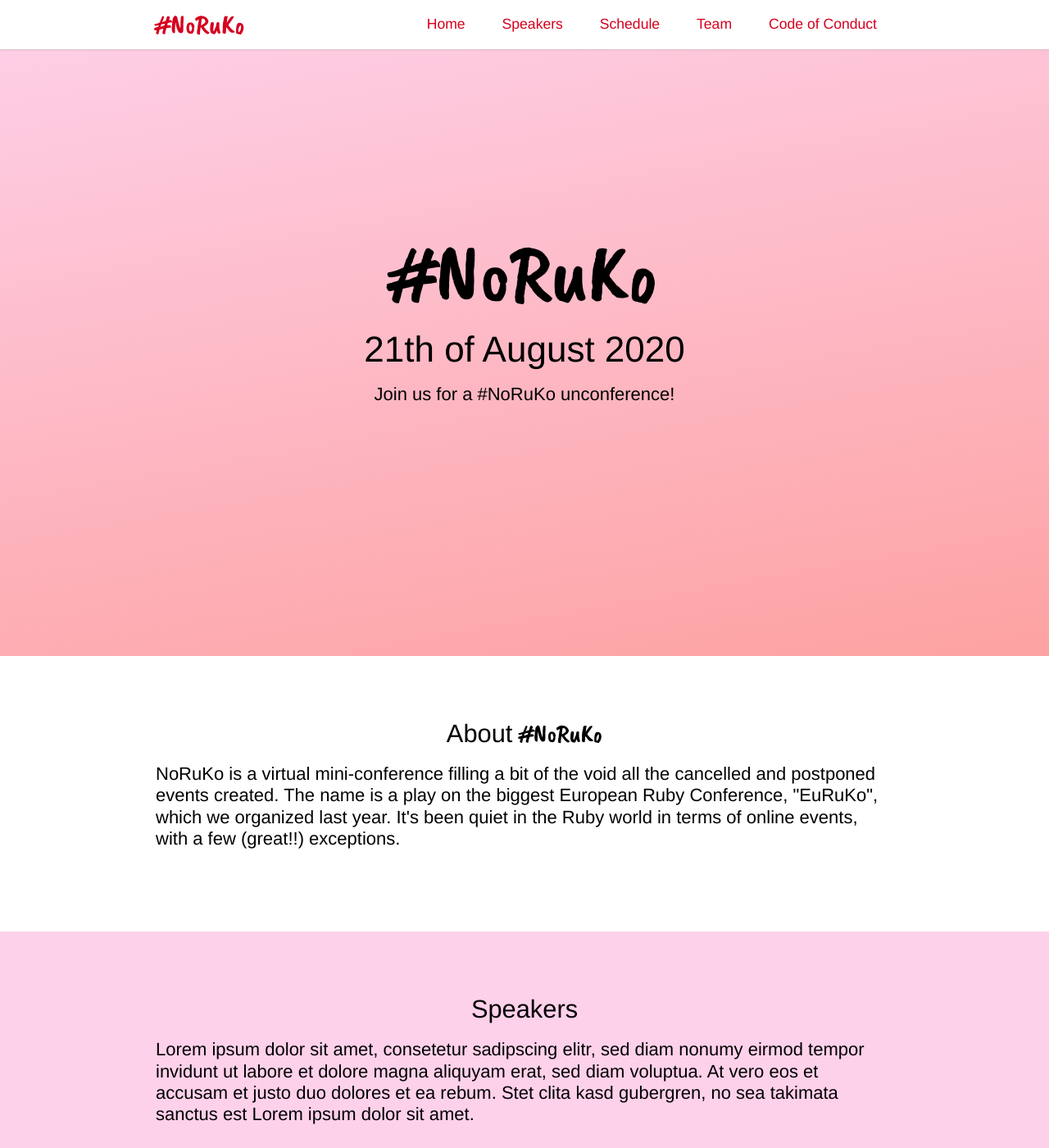
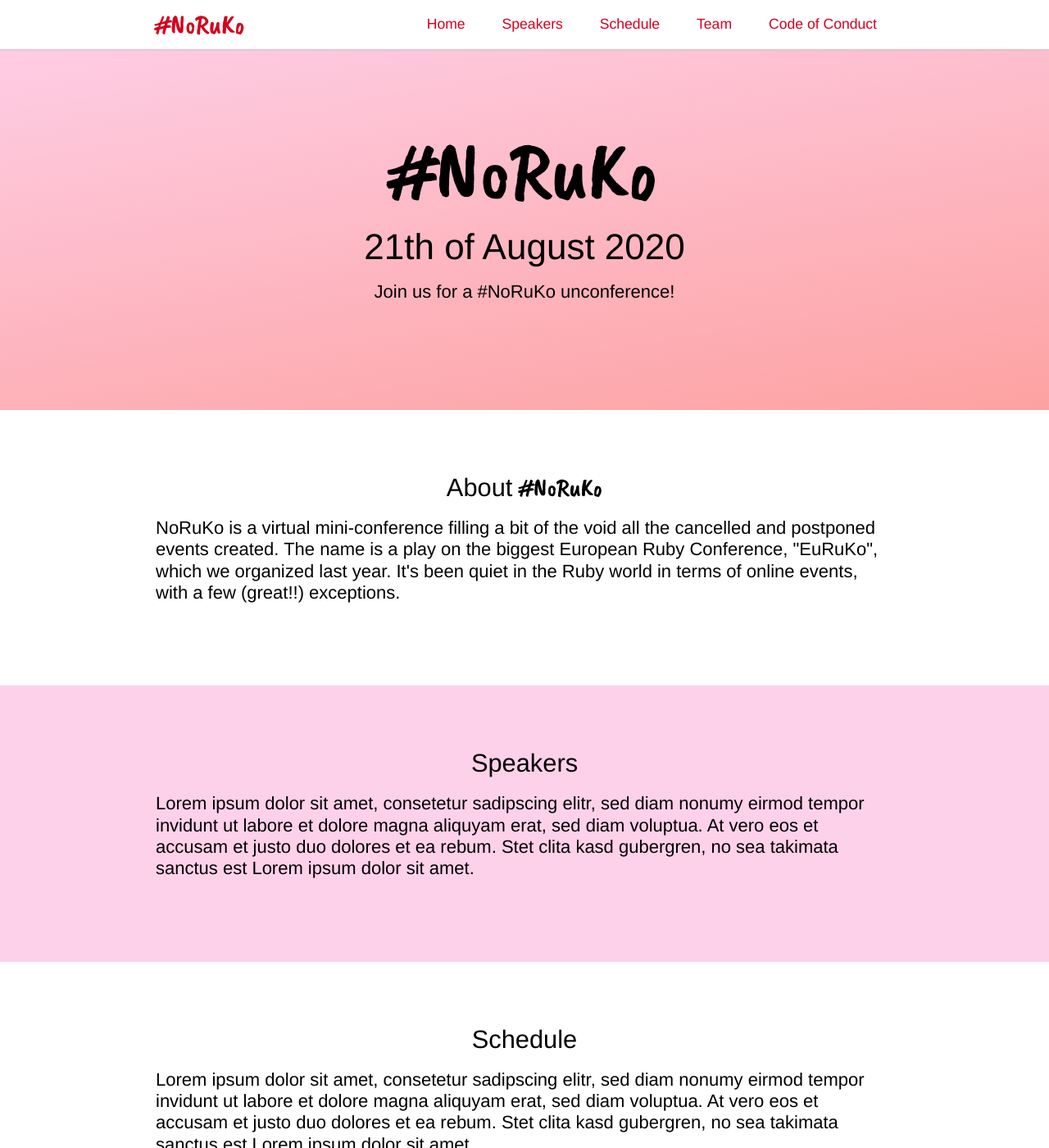
Before and after one commit to rubynl/noruko.org, a Jekyll site: the page built from index.html, in a window 1280 px wide and 1400 px high. Shown: the whole window at 82% size. Built offline with Jekyll 4.4.1, drawn with Linux system fonts in a browser that asks for light colours.

Commit message:
Make hero less high
Not a lot of content there right now. Keep it small.

```diff
--- a/_sass/components/_hero.sass
+++ b/_sass/components/_hero.sass
@@ -2,7 +2,7 @@
   padding: 160px 0
   display: flex
   justify-content: center
-  height: 800px
+  height: 500px
 
   text-align: center
 
@@ -28,8 +28,6 @@
     padding:
       left: 20px
       right: 20px
-    height: 100vh
-    min-height: 100vh
 
 .hero-content
   display: flex
```
